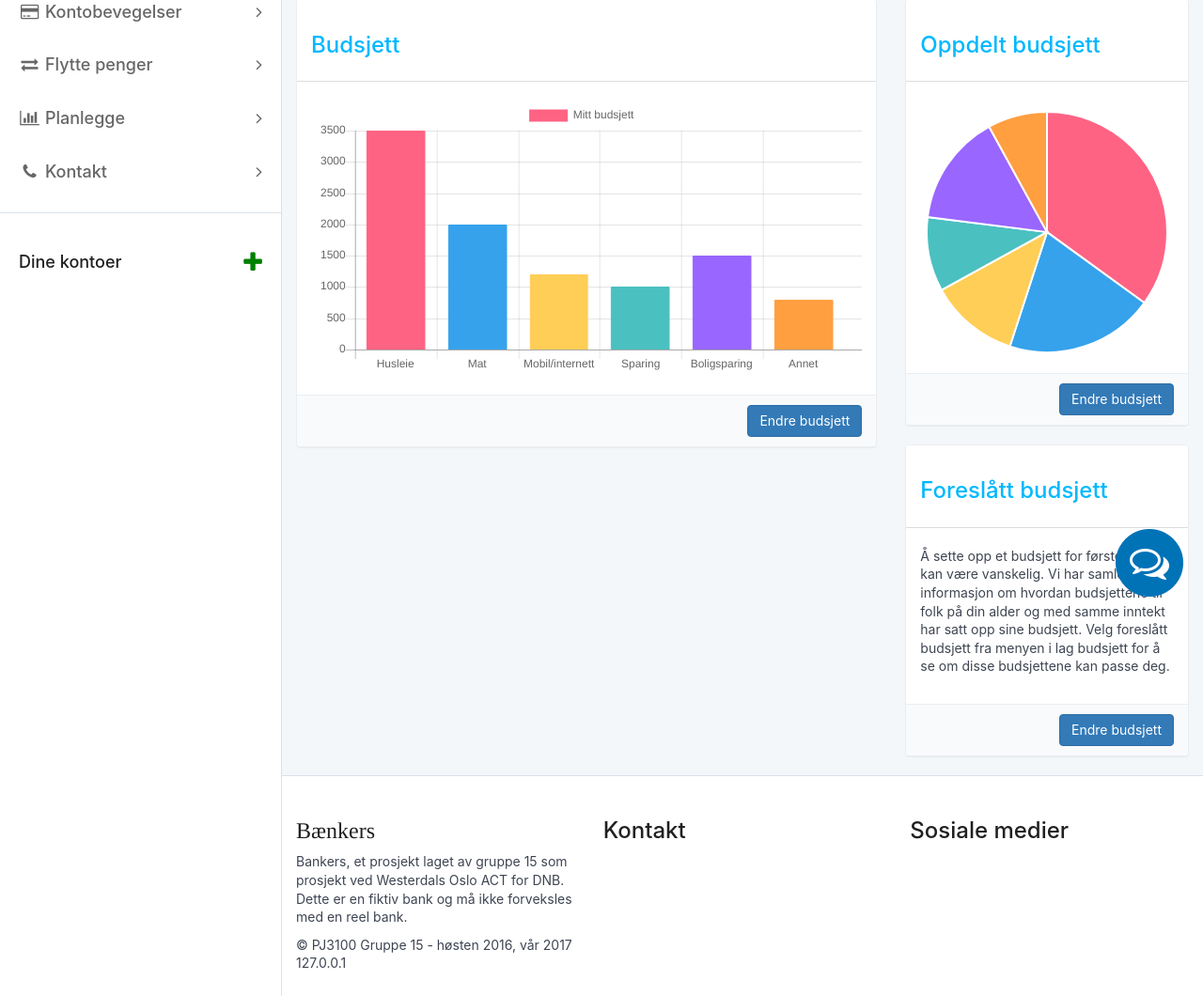
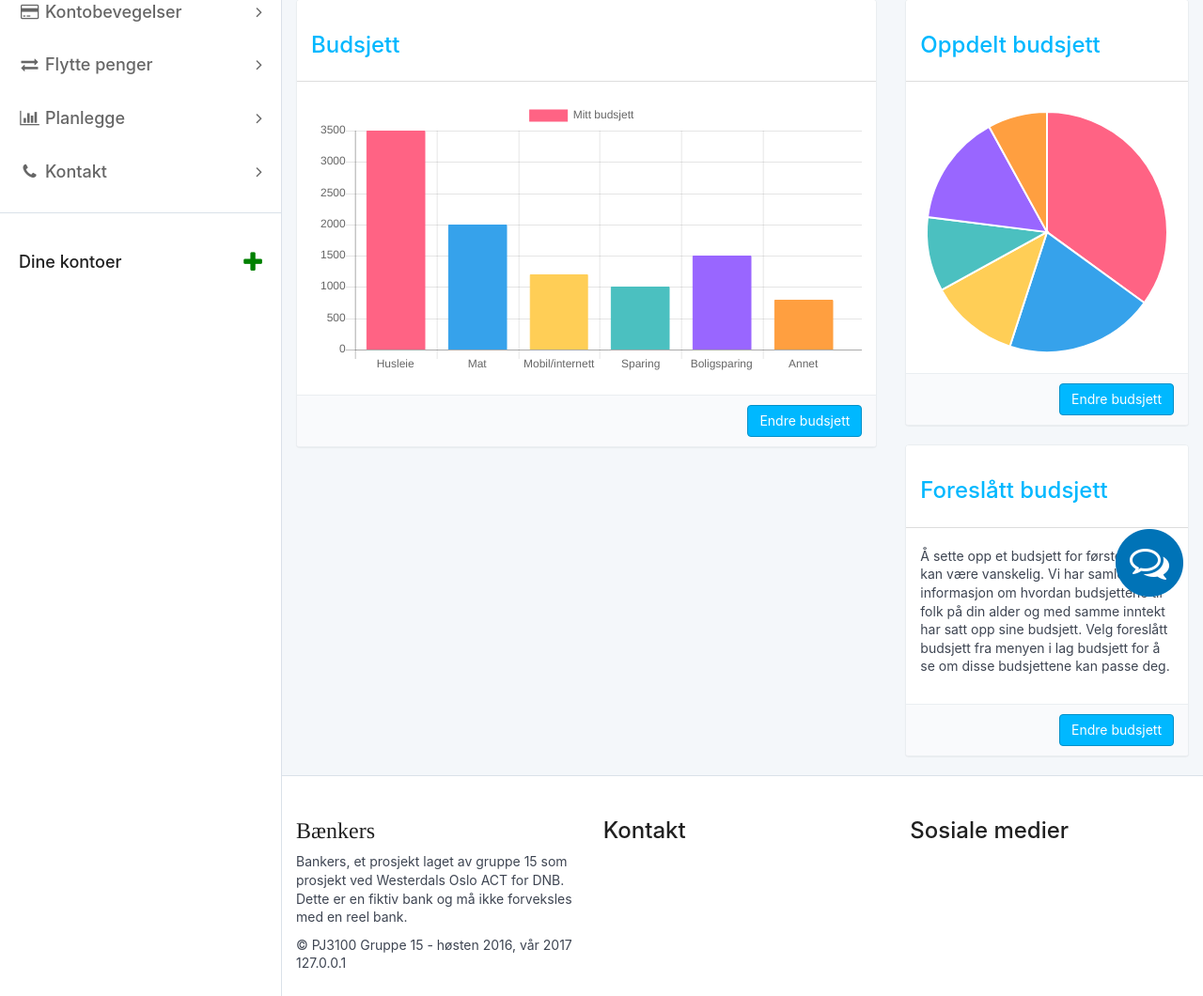
Before and after one commit to MathiasOki/Bankers, a PHP site: page /planning.php in a window 1280 px wide. Shown: the part 143-1203 px from the top of the page at 94% size. Run offline with PHP 8.4, Linux system fonts and the light colour scheme; the visitor is signed in with stand-in values (Sample User, id 1); data that the repository does not hold is empty; some web fonts are replaced.

Commit message:
Changed colors of buttons

```diff
--- a/planning.php
+++ b/planning.php
@@ -48,7 +48,7 @@
 							</div>
 						</div>
 						<div class="panel-footer text-right">
-									<button type="submit" class="btn btn-primary">Endre budsjett</button>
+									<button type="submit" class="btn btn-bankers">Endre budsjett</button>
 						</div>
 					</div>
 		        </div>
@@ -65,7 +65,7 @@
 							</div>
 						</div>
 						<div class="panel-footer text-right">
-									<button type="submit" class="btn btn-primary">Endre budsjett</button>
+									<button type="submit" class="btn btn-bankers">Endre budsjett</button>
 						</div>
 					</div>
 					<div class="panel panel-default">
@@ -82,7 +82,7 @@
 							</div>
 						</div>
 						<div class="panel-footer text-right">
-							<button type="submit" class="btn btn-primary">Endre budsjett</button>
+							<button type="submit" class="btn btn-bankers">Endre budsjett</button>
 						</div>
 					</div>
 				</div>
--- a/regularPayment.php
+++ b/regularPayment.php
@@ -100,7 +100,7 @@
 							<div class="panel-footer">
 								<div class="row">
 									<div class="col-md-10 col-md-offset-0">
-										<button type="submit" class="btn btn-primary">Betal</button>
+										<button type="submit" class="btn btn-bankers">Betal</button>
 									</div>
 								</div>
 							</div>
```
